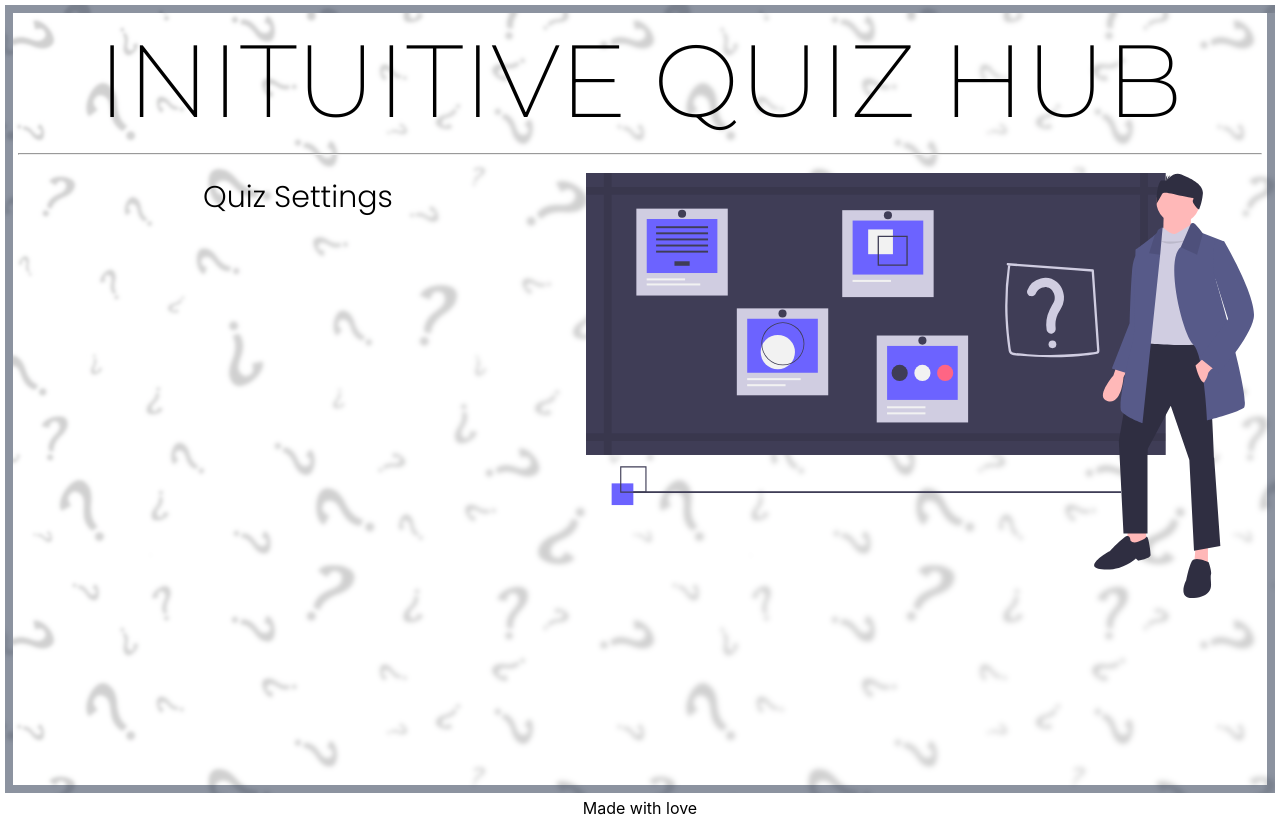
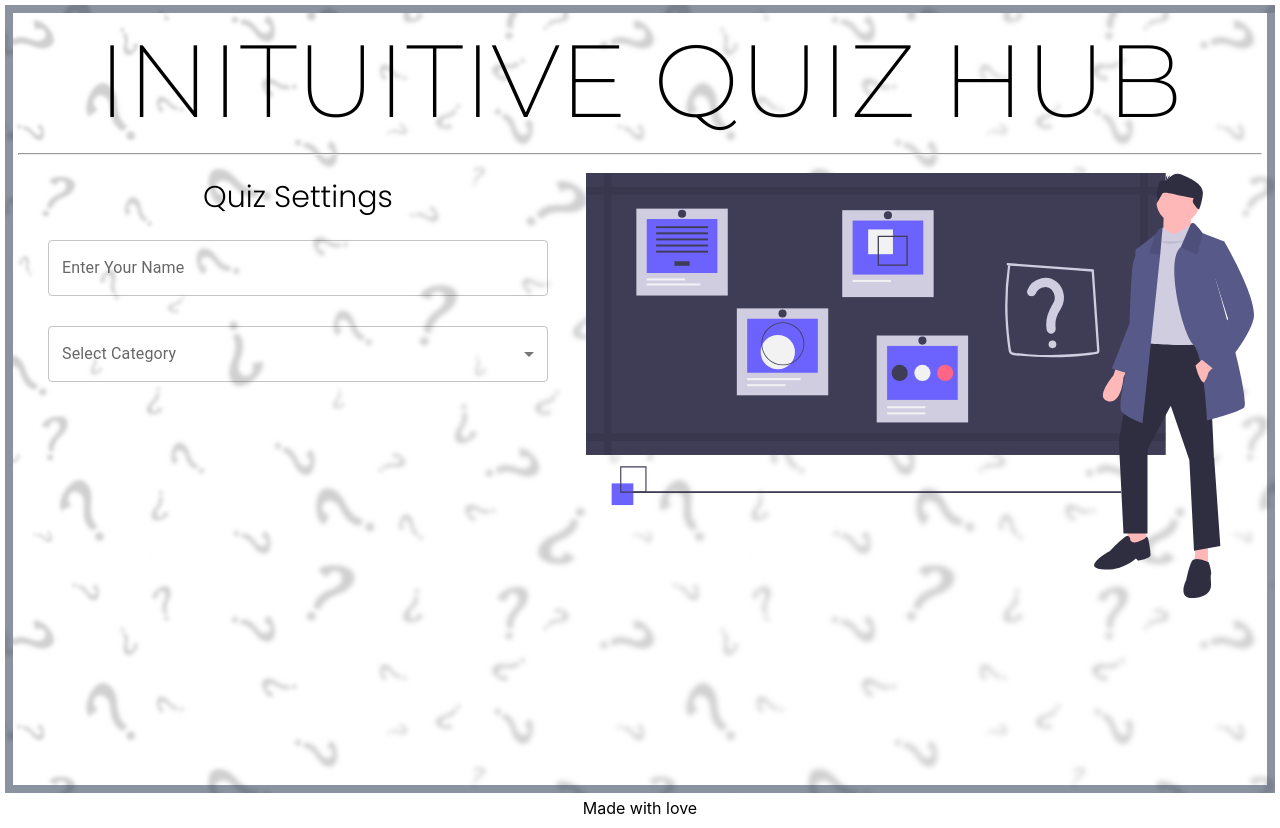
Before and after one commit to AlexsandrKotobus/qz1, a React (Create React App) app: page / in a window 1280 px wide. Built offline with nearby package versions, Linux system fonts and the light colour scheme.

Commit message:
+Categories

```diff
--- a/package.json
+++ b/package.json
@@ -3,6 +3,9 @@
   "version": "0.1.0",
   "private": true,
   "dependencies": {
+    "@emotion/react": "^11.11.1",
+    "@emotion/styled": "^11.11.0",
+    "@mui/material": "^5.14.19",
     "@testing-library/jest-dom": "^5.17.0",
     "@testing-library/react": "^13.4.0",
     "@testing-library/user-event": "^13.5.0",
--- /dev/null
+++ b/src/Data/Categories.js
@@ -0,0 +1,31 @@
+const Categories = [
+    {
+      category: "General Knowledge",
+      value: 9,
+    },
+    { category: "Books", value: 10 },
+    { category: "Films", value: 11 },
+    { category: "Music", value: 12 },
+    { category: "Musicals and Theaters", value: 13 },
+    { category: "Television", value: 14 },
+    { category: "Video Games", value: 15 },
+    { category: "Board Games", value: 16 },
+    { category: "Science and Nature", value: 17 },
+    { category: "Computer", value: 18 },
+    { category: "Mathematics", value: 19 },
+    { category: "Mythology", value: 20 },
+    { category: "Sports", value: 21 },
+    { category: "Geography", value: 22 },
+    { category: "History", value: 23 },
+    { category: "Politics", value: 24 },
+    // { category: "Art", value: 25 },
+    { category: "Celebrities", value: 26 },
+    { category: "Animals", value: 27 },
+    { category: "Vehicles", value: 28 },
+    { category: "Comics", value: 29 },
+    { category: "Gadgets", value: 30 },
+    { category: "Japanese Anime", value: 31 },
+    { category: "Cartoon and Animations", value: 32 },
+  ];
+
+  export default Categories;
--- a/src/Pages/Home/Home.css
+++ b/src/Pages/Home/Home.css
@@ -16,6 +16,7 @@
     align-self: center;
     padding: 8px;
 }
+
 @media (max-width: 800px) {
     .content{
         flex-direction: column-reverse;
@@ -31,3 +32,16 @@
     }
 
 }
+
+.settings__select{
+    display: flex;
+    flex-direction: column;
+    padding: 20px;
+    width: 100%;
+    float: 0.8;
+    justify-content: space-evenly;
+
+}
+/* .tf{
+    margin-bottom: 25px;
+} */
--- a/src/Pages/Home/Home.js
+++ b/src/Pages/Home/Home.js
@@ -1,13 +1,36 @@
 import React from 'react';
+import { MenuItem, TextField } from '@mui/material';
+//точки - на 2 папки выше,
+import Categories from '../../Data/Categories';
 import './Home.css';
+
+
 
 const Home = () => {
     return (
         <div className='content'>
             <div  className='setting'>
                 <span style={{fontSize: 30}} >Quiz Settings</span>
-                <div className='settings_select'>
-                    {/* <TextField></TextField> */}
+                <div className='settings__select'>
+                    <TextField style={{marginBottom: 30}}
+                    label="Enter Your Name"
+                    variant="outlined" />
+                    <TextField  style={{marginBottom: 30}}
+                    select
+                    label="Select Category"
+                    variant="outlined"
+                    >
+
+                        {
+                        Categories.map((cat) => (
+                            <MenuItem key = {cat.category} value={cat.value}>
+                                {cat.category}
+
+                            </MenuItem>
+
+                        ))}
+
+                    </TextField>
 
 
                 </div>
```
Also changed, not shown: 1 other file (tests, documents, lock files or other folders).
